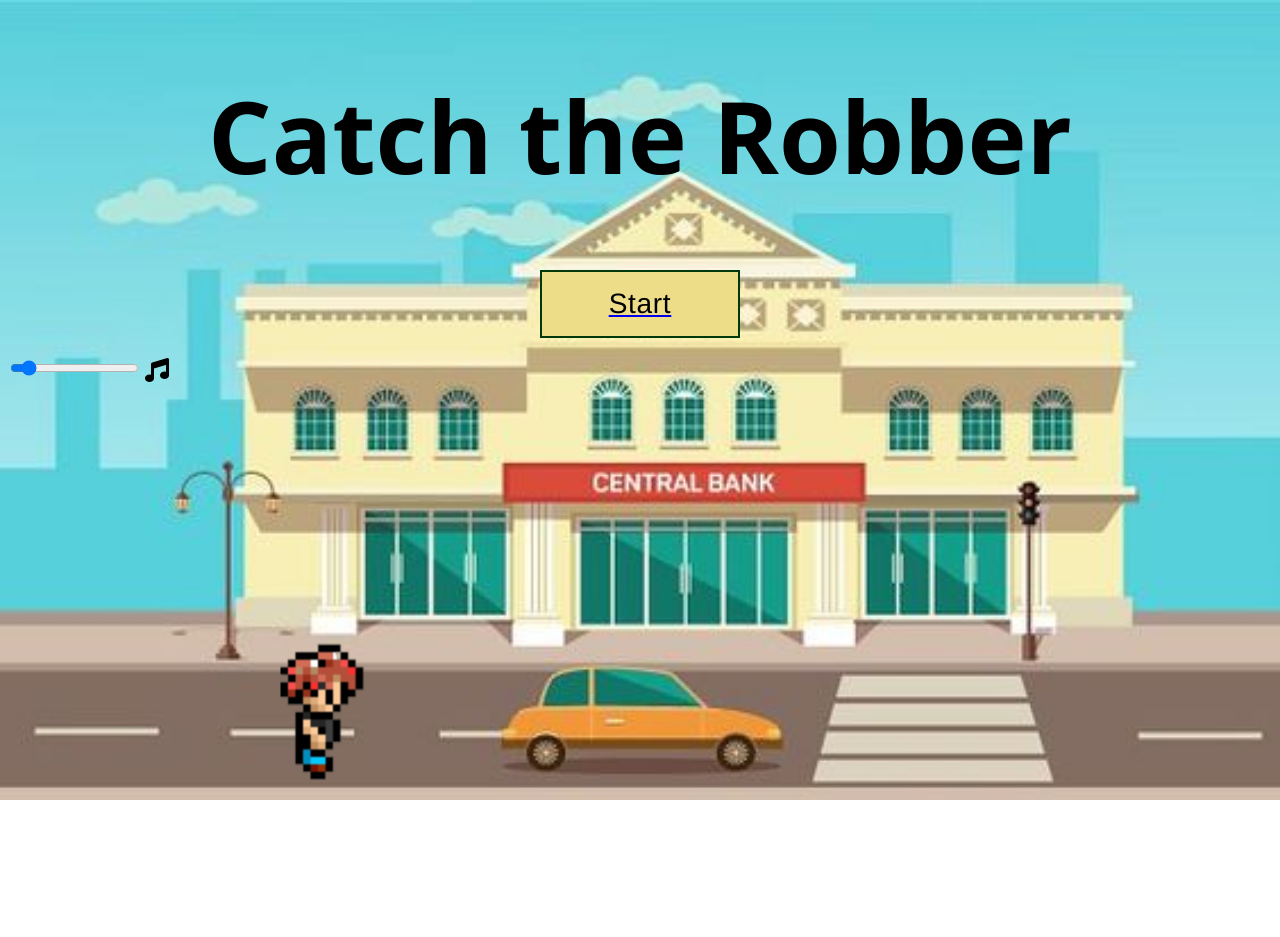
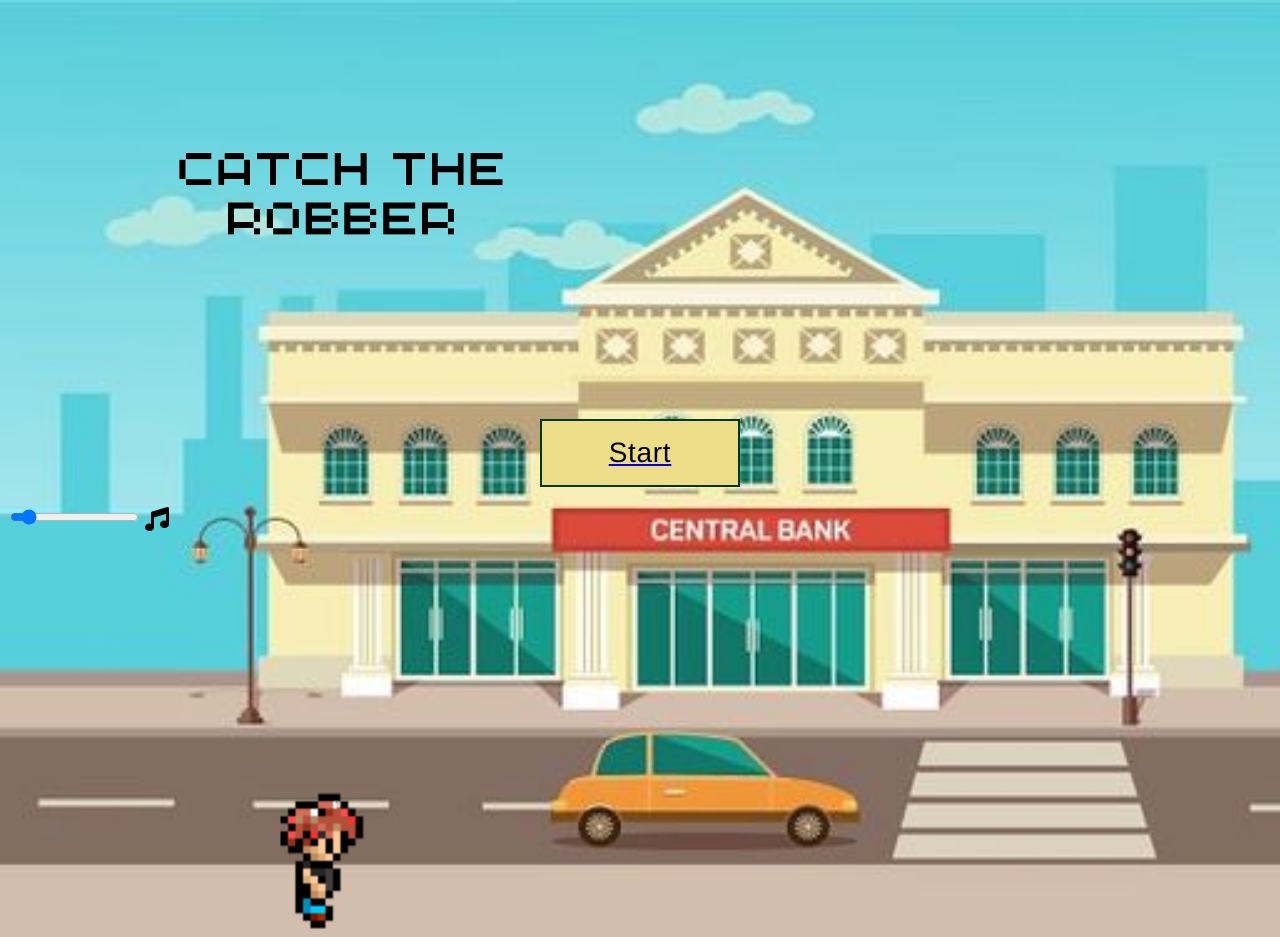
Before and after one commit to Alloy-S/project-SD, a plain HTML site: page menu.html in a window 1280 px wide. Before the commit the page ends 800 px from the top, so only its background shows below. Drawn offline with nearby package versions, Linux system fonts and the light colour scheme.

Commit message:
update menu

```diff
--- a/menu.html
+++ b/menu.html
@@ -16,7 +16,7 @@
         <source src="bgm.mp3" type="audio/mpeg">
     </audio>
     <div class="container">
-            <h1 class = "judul">Catch the Robber</h1>
+            <img src="judul.png" alt="judul">
         <div class="menu">
             <a href="index.html">
                 <button class="btn-start">Start</button>
```
Also changed, not shown: judul.png (added).
